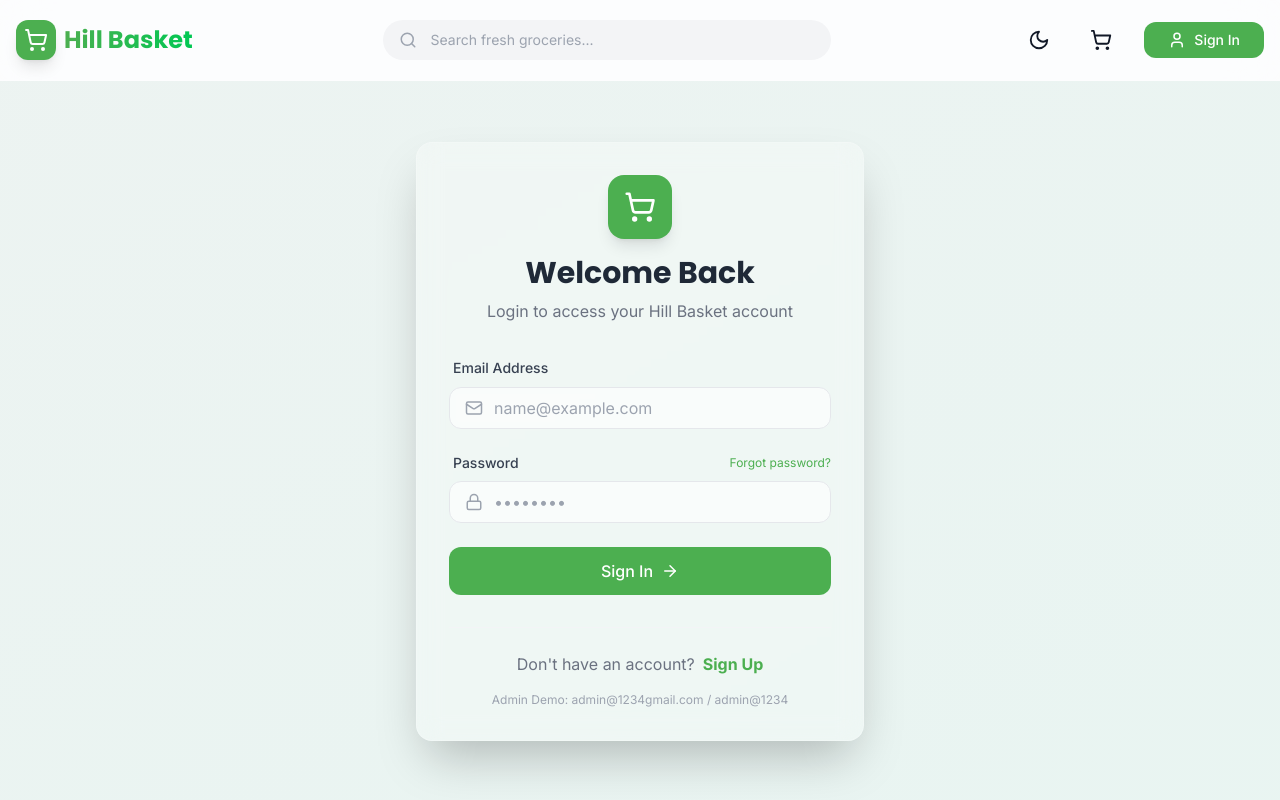
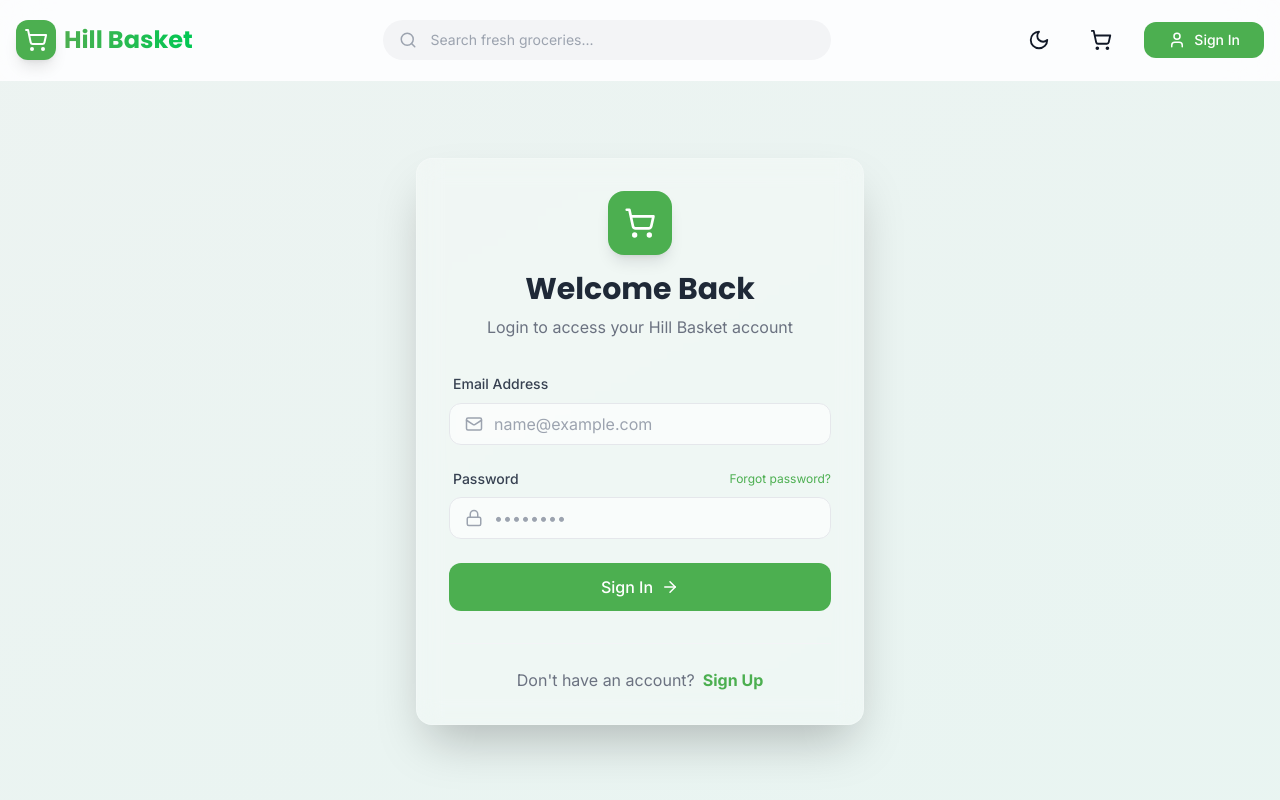
Before and after one commit to itsxmit1503/hill-basket, a React (Vite) app: page /#/login in a window 1280 px wide. Shown: the top 800 px of the page. Built offline with nearby package versions, Linux system fonts and the light colour scheme.

Commit message:
Remove admin demo credentials from login page

```diff
--- a/src/pages/LoginPage.tsx
+++ b/src/pages/LoginPage.tsx
@@ -155,12 +155,6 @@
               </button>
             </p>
           </div>
-
-          <div className="mt-4 text-center">
-            <p className="text-xs text-gray-400">
-              Admin Demo: admin@1234gmail.com / admin@1234
-            </p>
-          </div>
         </GlassCard>
       </motion.div>
     </div>
```
